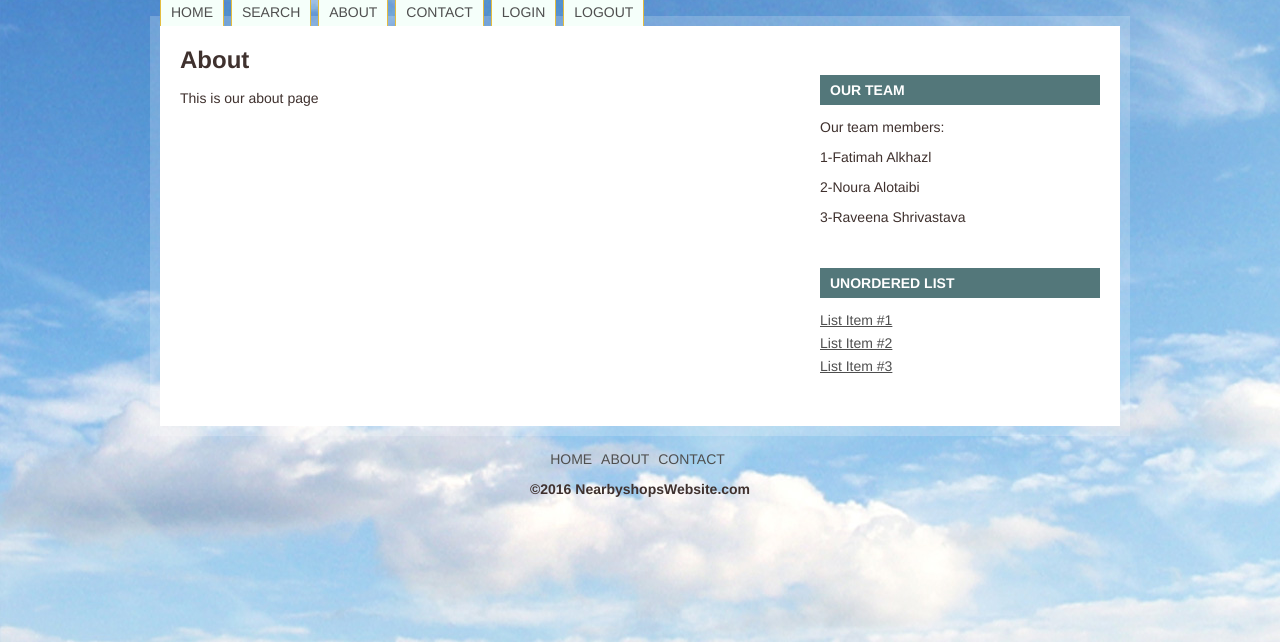
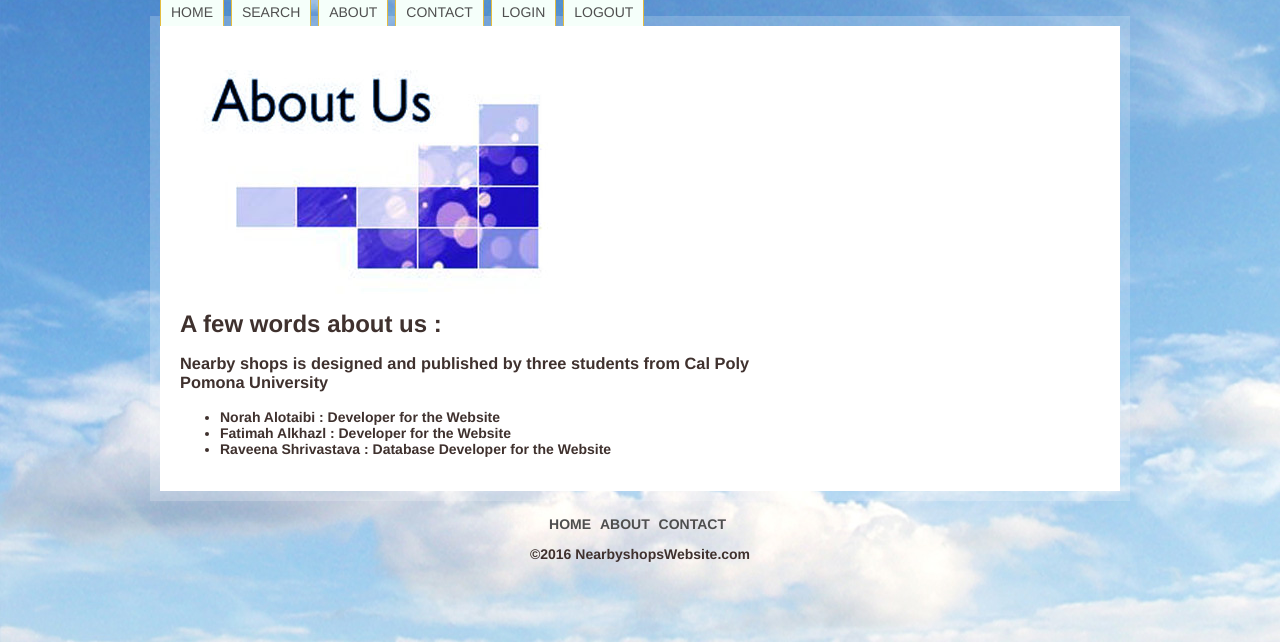
Before and after one commit to Project2016/nearby-project, a PHP site: page /about.php in a window 1280 px wide. Shown: the part 158-800 px from the top of the page. Run offline with PHP 8.4, Linux system fonts and the light colour scheme.

Commit message:
adding information for about-us page and Sidebar file

```diff
--- a/about.php
+++ b/about.php
@@ -3,12 +3,16 @@
 <div id="container">
 <div id="content">
 <div id="contentleft">
-<h1>About</h1>
-<p>This is our about page</p>
+<a href=""><img src="about-us.jpg" align="middle"></a>
+<p><h1>A few words about us :</h1>
+<h3> Nearby shops is designed and published by three students from Cal Poly Pomona University </h3>
+<ul>
+		<li><b>Norah Alotaibi :  Developer for the Website <b></li>
+		<li><b>Fatimah Alkhazl :  Developer for the Website <b></li>
+		<li><b>Raveena Shrivastava : Database Developer for the Website <b></li>
+	</ul>
+	</P>
 </div><!--contentleft-->
-
-<?php include('sidebar.php'); ?>
-
 </div><!--content-->
 </div><!--container-->
 
--- a/sidebar.php
+++ b/sidebar.php
@@ -8,11 +8,11 @@
 </div>
 
 <div class="sidebar-element">
-<h3>Unordered List</h3>
+<h3>Useful Website :</h3>
 	<ul>
-		<li><a href="">List Item #1</a></li>
-		<li><a href="">List Item #2</a></li>
-		<li><a href="">List Item #3</a></li>
+		<li><a href="http://www.w3schools.com/tags/att_img_align.asp">w3schools.com</a></li>
+		<li><a href="http://www.tutorialspoint.com/php/">Tutorials Point</a></li>
+		<li><a href="https://www.codecademy.com/learn/php">Codecademy</a></li>
 	</ul>
 </div>
 
```
Also changed, not shown: about-us.jpg (added).
